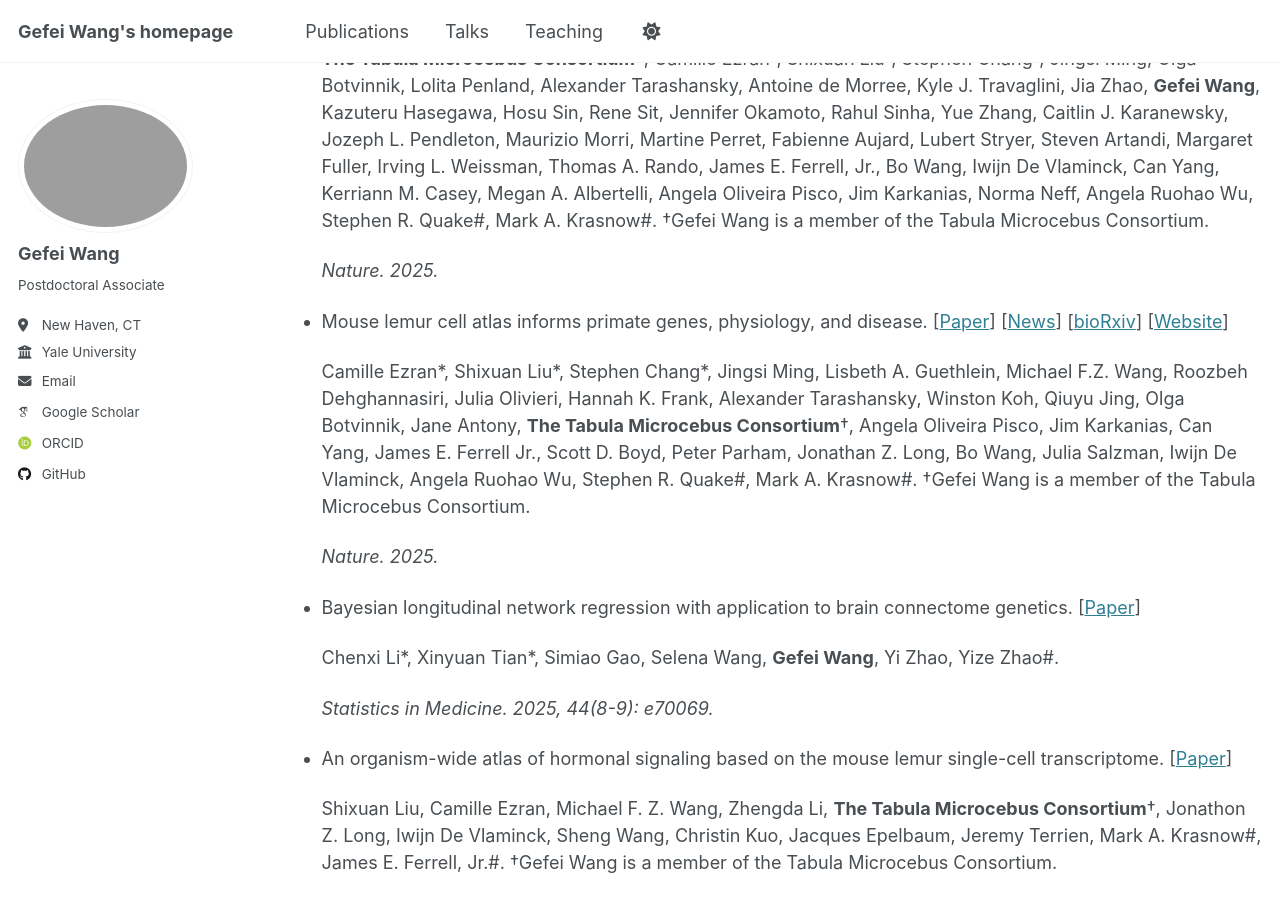
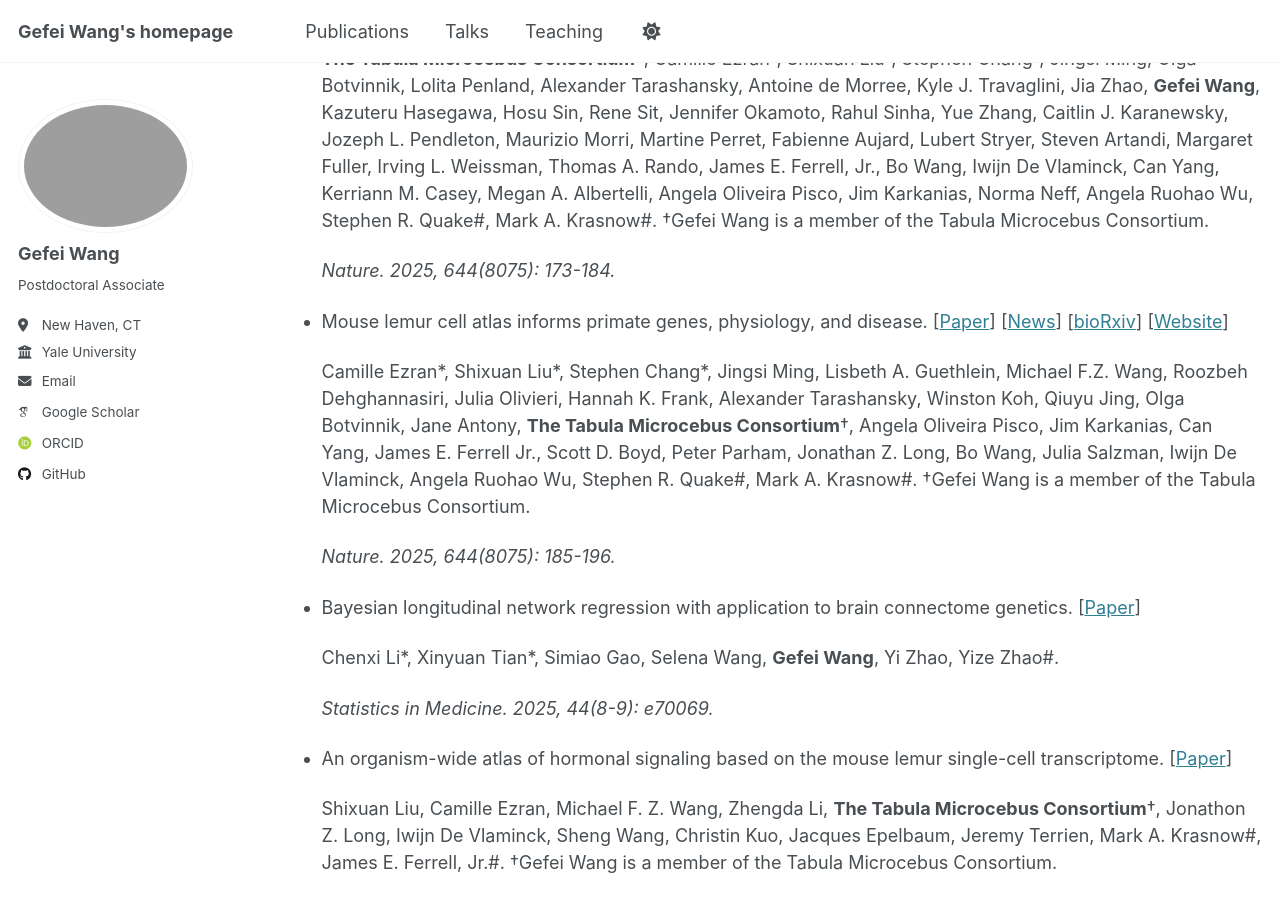
Before and after one commit to gefeiwang/gefeiwang.github.io, a Jekyll site: the page built from _pages/publications.md, in a window 1280 px wide and 900 px high, scrolled down 1047 px. Built offline with Jekyll 4.4.1, drawn with Linux system fonts in a browser that asks for light colours; some web fonts are replaced.

Commit message:
Add files via upload

```diff
--- a/_pages/publications.md
+++ b/_pages/publications.md
@@ -43,13 +43,13 @@ author_profile: true
 
   **The Tabula Microcebus Consortium**†, Camille Ezran\*, Shixuan Liu\*, Stephen Chang\*, Jingsi Ming, Olga Botvinnik, Lolita Penland, Alexander Tarashansky, Antoine de Morree, Kyle J. Travaglini, Jia Zhao, **Gefei Wang**, Kazuteru Hasegawa, Hosu Sin, Rene Sit, Jennifer Okamoto, Rahul Sinha, Yue Zhang, Caitlin J. Karanewsky, Jozeph L. Pendleton, Maurizio Morri, Martine Perret, Fabienne Aujard, Lubert Stryer, Steven Artandi, Margaret Fuller, Irving L. Weissman, Thomas A. Rando, James E. Ferrell, Jr., Bo Wang, Iwijn De Vlaminck, Can Yang, Kerriann M. Casey, Megan A. Albertelli, Angela Oliveira Pisco, Jim Karkanias, Norma Neff, Angela Ruohao Wu, Stephen R. Quake#, Mark A. Krasnow#. †Gefei Wang is a member of the Tabula Microcebus Consortium.
 
-  *Nature. 2025.*
+  *Nature. 2025, 644(8075): 173-184.*
 
 - Mouse lemur cell atlas informs primate genes, physiology, and disease. \[[Paper](https://www.nature.com/articles/s41586-025-09114-8)\] \[[News](https://www.nature.com/articles/d41586-025-01584-0)\] \[[bioRxiv](https://doi.org/10.1101/2022.08.06.503035)\] \[[Website](https://tabula-microcebus.ds.czbiohub.org/)\]
 
   Camille Ezran\*, Shixuan Liu\*, Stephen Chang\*, Jingsi Ming, Lisbeth A. Guethlein, Michael F.Z. Wang, Roozbeh Dehghannasiri, Julia Olivieri, Hannah K. Frank, Alexander Tarashansky, Winston Koh, Qiuyu Jing, Olga Botvinnik, Jane Antony,  **The Tabula Microcebus Consortium**†, Angela Oliveira Pisco, Jim Karkanias, Can Yang, James E. Ferrell Jr., Scott D. Boyd, Peter Parham, Jonathan Z. Long, Bo Wang, Julia Salzman, Iwijn De Vlaminck, Angela Ruohao Wu, Stephen R. Quake#, Mark A. Krasnow#. †Gefei Wang is a member of the Tabula Microcebus Consortium.
 
-  *Nature. 2025.*
+  *Nature. 2025, 644(8075): 185-196.*
 
 - Bayesian longitudinal network regression with application to brain connectome genetics. \[[Paper](https://doi.org/10.1002/sim.70069)\]
 
```
Also changed, not shown: _pages/about.md (+1 -1 lines).
